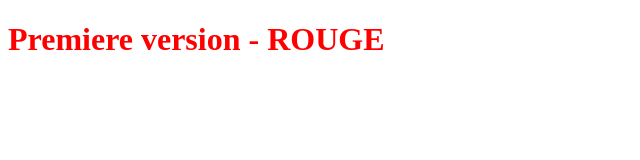
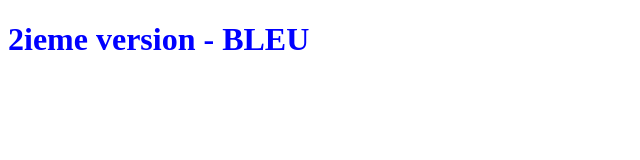
Before and after one commit to DARdpHIL/OpenclassroomsProject, a plain HTML site: page index.html in a window 1280 px wide. Shown: the whole page, without its empty margins (0-640 px from the left). Drawn offline with Linux system fonts and the light colour scheme.

Commit message:
V2 - BLEU

```diff
--- a/index.html
+++ b/index.html
@@ -5,6 +5,6 @@
    <link rel="stylesheet" type="text/css" href="styles.css">
 </head>
 <body>
-   <h1>Premiere version - ROUGE</h1>
+   <h1>2ieme version - BLEU</h1>
 </body>
 </html>
--- a/styles.css
+++ b/styles.css
@@ -1,3 +1,3 @@
 h1 {
-    color: red;
+    color: blue;
  }
```
